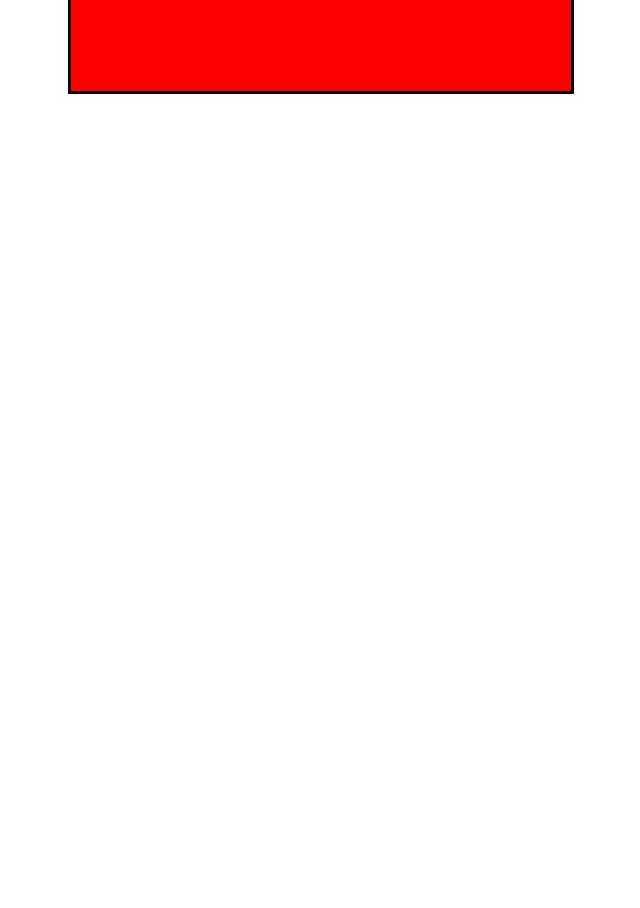
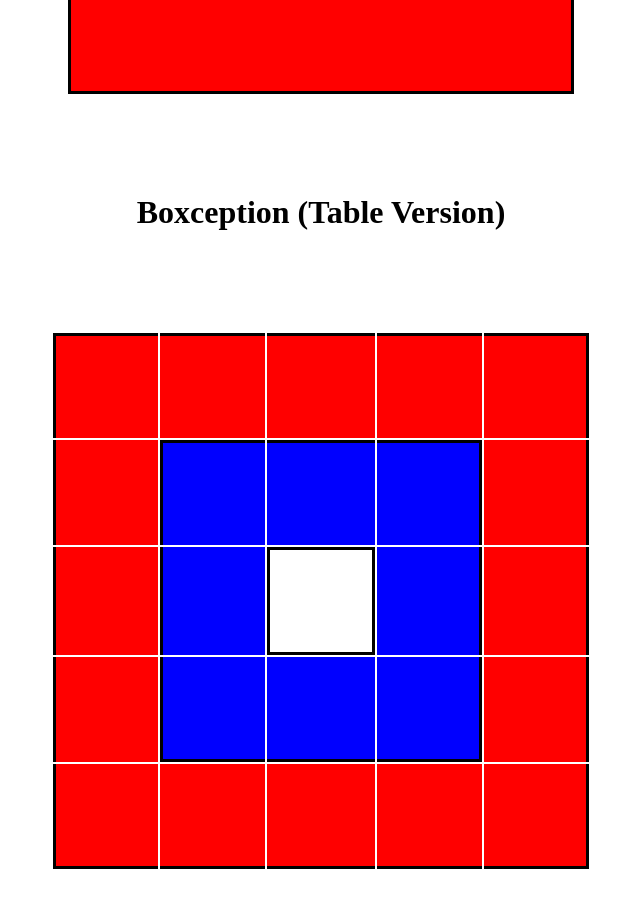
Before and after one commit to Redcoder807/Boxception, a plain HTML site: page index.html in a window 1280 px wide. Shown: the part 570-1478 px from the top of the page, without its empty margins (319-959 px from the left). Before the commit the page ends 800 px from the top, so only its background shows below. Drawn offline with Linux system fonts and the light colour scheme.

Commit message:
Did Bonus

```diff
--- a/index.html
+++ b/index.html
@@ -9,7 +9,7 @@
     <title>Boxception</title>
 </head>
 <body>
-    <h1>Boxception(Div Version)</h1>
+    <h1>Boxception (Div Version)</h1>
     <div>
         <div>
             <div>
@@ -17,6 +17,46 @@
             </div>
         </div>
     </div>
+    <h1>Boxception (Table Version)</h1>
+    <table>
+        <tbody>
+            <tr>
+                <td class="top left red"></td>
+                <td class="top red"></td>
+                <td class="top red"></td>
+                <td class="top red"></td>
+                <td class="top right red"></td>
+            </tr>
+            <tr>
+                <td class="left red"></td>
+                <td class="top left blue"></td>
+                <td class="top blue"></td>
+                <td class="top right blue"></td>
+                <td class="right red"></td>
+            </tr>
+            <tr>
+                <td class="left red"></td>
+                <td class="left blue"></td>
+                <td class="top bottom right left"></td>
+                <td class="right blue"></td>
+                <td class="right red"></td>
+            </tr>
+            <tr>
+                <td class="left red"></td>
+                <td class="bottom left blue"></td>
+                <td class="bottom blue"></td>
+                <td class="bottom right blue"></td>
+                <td class="right red"></td>
+            </tr>
+            <tr>
+                <td class="bottom left red"></td>
+                <td class="bottom red"></td>
+                <td class="bottom red"></td>
+                <td class="bottom red"></td>
+                <td class="bottom right red"></td>
+            </tr>
+        </tbody>
+    </table>
 
 
 </body>
--- a/style.css
+++ b/style.css
@@ -18,3 +18,37 @@ div div div {
     height: 100px;
     background-color: white;
 }
+/* Bonus */
+td {
+    /* border: 3px solid black; */
+    width: 100px;
+    height: 100px;
+}
+
+table {
+    margin: 100px auto;
+}
+
+.top {
+    border-top: 3px solid black;
+}
+
+.bottom {
+    border-bottom: 3px solid black;
+}
+
+.right {
+    border-right: 3px solid black;
+}
+
+.left {
+    border-left: 3px solid black;
+}
+
+.red {
+    background-color: red;
+}
+
+.blue {
+    background-color: blue;
+}
```
